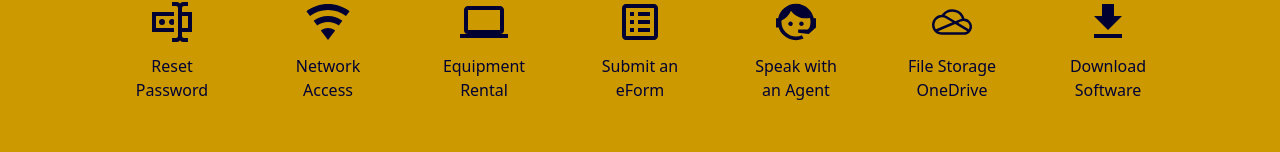
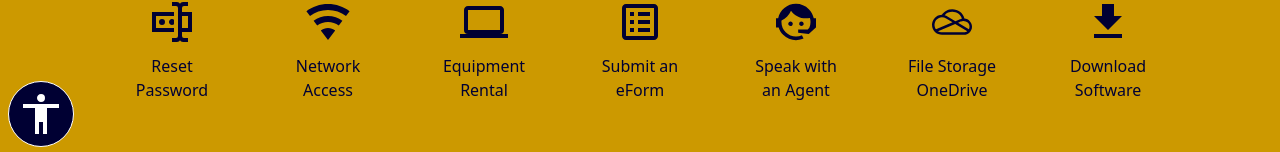
Before and after one commit to GeorgeCiesinski/college-website, a React (Vite) app: page / in a window 1280 px wide. Shown: the part 645-797 px from the top of the page. Built offline with nearby package versions, Linux system fonts and the light colour scheme.

Commit message:
Created accessibility button

```diff
--- a/src/App.jsx
+++ b/src/App.jsx
@@ -37,8 +37,11 @@
     <div className='bg-gray-50'>
       <div className={`${styles.boxWidth}`}>
         <Bits />
-        <Accessibility />
       </div>
+    </div>
+
+    <div>
+      <Accessibility />
     </div>
 
     <div className={`bg-primary1 ${styles.paddingX}`}>
--- a/src/components/accessibility.jsx
+++ b/src/components/accessibility.jsx
@@ -5,8 +5,12 @@
 const accessibility = () => {
   return (
     <div>
+        <div class=''>
+
+        </div>
         <button
-          className='rounded-full bg-primary1 text-white p-2 m-2'
+            title='Accessibility'
+            className='fixed bottom-0 z-30 border-[1px] border-white rounded-full bg-primary1 text-white p-2 m-2 cursor-pointer'
             alt='accessibility'>
             <Icon
                 path={mdiHuman}
```
Lines whose indentation alone changed are shown as unchanged.
